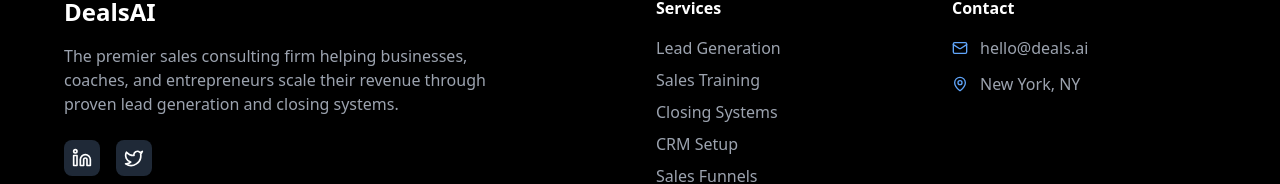
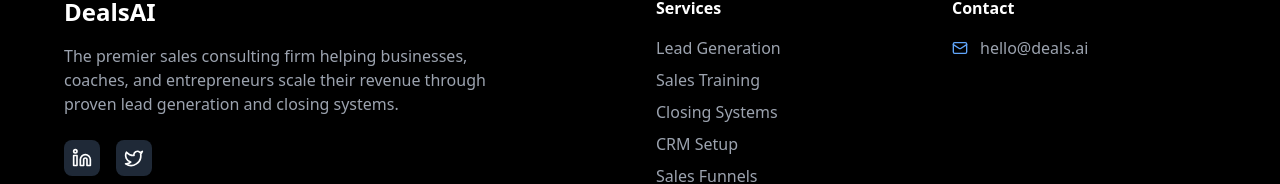
Before and after one commit to ronniehere/dealsai-2, a React (Vite) app: page / in a window 1280 px wide. Shown: the part 3906-4090 px from the top of the page. Built offline with nearby package versions, Linux system fonts and the light colour scheme.

Commit message:
Remove contact address
Removed "New York, NY" from the contact information in the footer.

```diff
--- a/src/components/Footer.tsx
+++ b/src/components/Footer.tsx
@@ -60,10 +60,6 @@ const Footer = () => {
                 <Mail className="w-4 h-4 mr-3 text-blue-400" />
                 hello@deals.ai
               </li>
-              <li className="flex items-center">
-                <MapPin className="w-4 h-4 mr-3 text-blue-400" />
-                New York, NY
-              </li>
             </ul>
           </div>
         </div>
```
